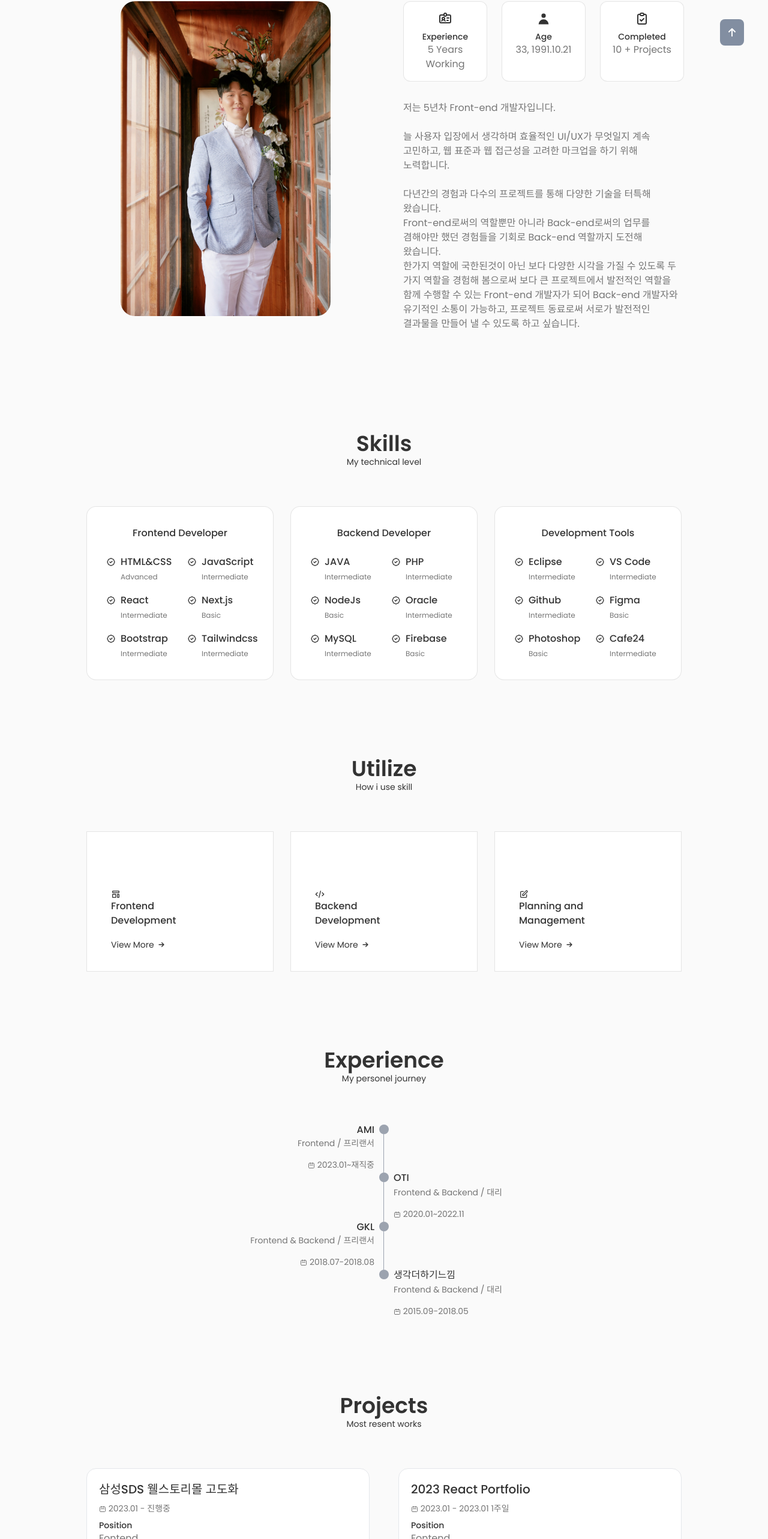
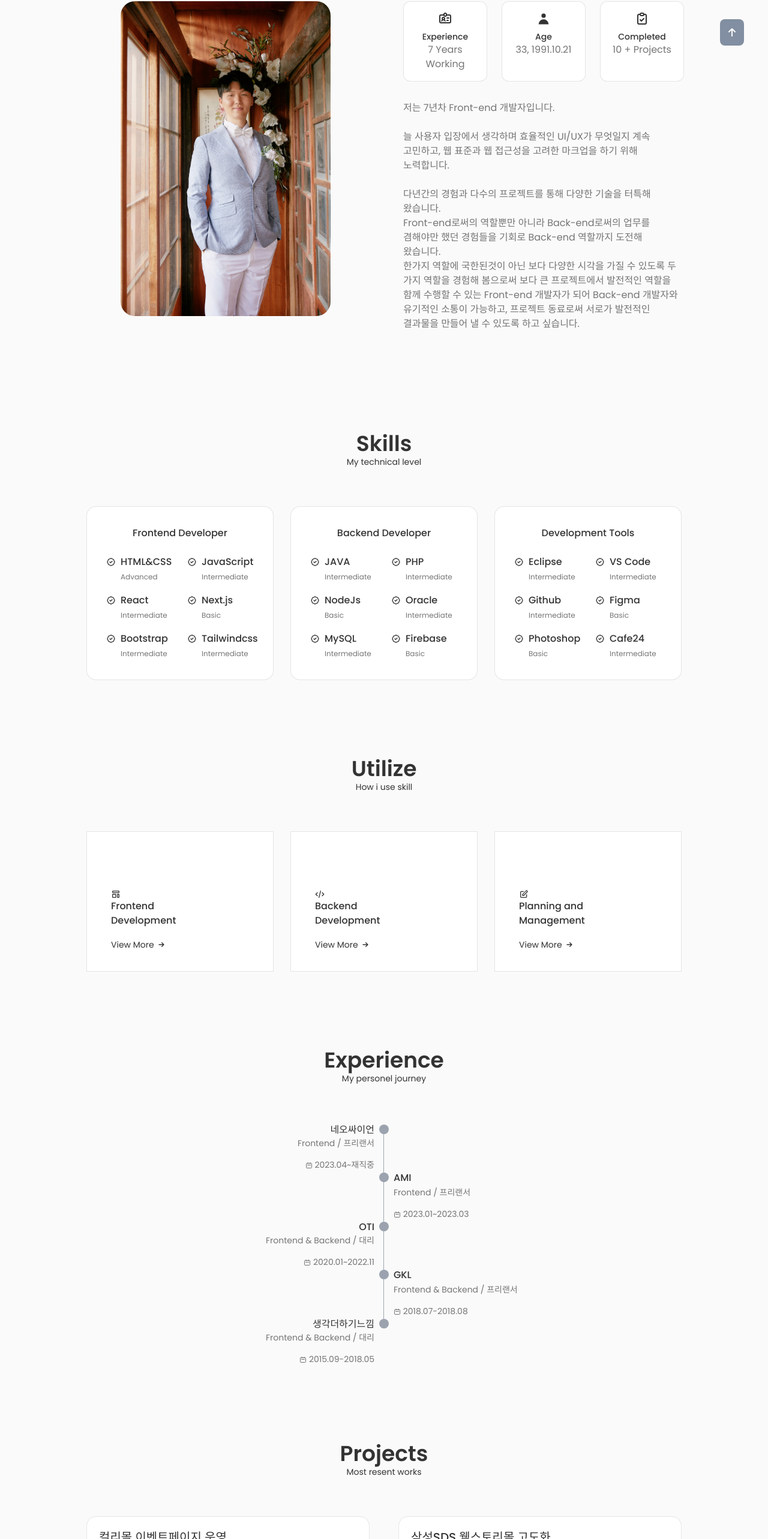
Before and after one commit to SeoGM/next-app, a Next.js app: page / in a window 1280 px wide. Shown: the part 884-3450 px from the top of the page at 60% size. Built offline with nearby package versions, Linux system fonts and the light colour scheme.

Commit message:
2024 최신화

```diff
--- a/src/components/home/AboutSection/index.tsx
+++ b/src/components/home/AboutSection/index.tsx
@@ -27,7 +27,7 @@ export default function AboutSection() {
               <AboutInfoBox
                 icon={IdentificationIcon}
                 title="Experience"
-                desc="5 Years Working"
+                desc="7 Years Working"
               />
               <AboutInfoBox icon={UserIcon} title="Age" desc="33, 1991.10.21" />
               <AboutInfoBox
@@ -37,7 +37,7 @@ export default function AboutSection() {
               />
             </div>
             <p className="text-base mb-10 break-keep lg:px-40 md:mb-8 md:px-16 sm:px-0">
-              저는 5년차 Front-end 개발자입니다.
+              저는 7년차 Front-end 개발자입니다.
               <br />
               <br />
               늘 사용자 입장에서 생각하며 효율적인 UI/UX가 무엇일지 계속
--- a/src/data/metadata.ts
+++ b/src/data/metadata.ts
@@ -89,10 +89,16 @@ export const metadata = {
   ],
   experience: [
     {
+      name: "네오싸이언",
+      position: "Frontend",
+      rank: "프리랜서",
+      date: "2023.04~재직중",
+    },
+    {
       name: "AMI",
       position: "Frontend",
       rank: "프리랜서",
-      date: "2023.01~재직중",
+      date: "2023.01~2023.03",
     },
     {
       name: "OTI",
@@ -115,9 +121,21 @@ export const metadata = {
   ],
   project: [
     {
+      title: "컬리몰 이벤트페이지 운영",
+      date: "2023.04 - 진행중",
+      calculator: "",
+      position: "Fontend",
+      skills: ["React", "TypeScript", "JavaScript", "Git", "Photoshop"],
+      description:
+        "마켓컬리 이벤트 개발팀에서 React 컴포넌트를 활용하여 사용자 경험을 향상시키고, 코드 재활용성을 높였습니다.\n" +
+        "타입스크립트를 도입하여 코드베이스를 리팩토링하고 안정성을 향상시켰으며, Fetch함수를 사용하여 백엔드 API와 통합하여 비동기적으로 데이터를 가져왔습니다. \n" +
+        "컴포넌트 랜더링과 데이터 요청 최적화를 통해 빠른 페이지 로딩과 반응성을 유지했습니다. \n" +
+        "Git과 GitHub를 사용하여 이벤트별 브랜치를 나누어 개발하고, 코드 리뷰를 통해 코드 품질을 유지했습니다.",
+    },
+    {
       title: "삼성SDS 웰스토리몰 고도화",
-      date: "2023.01 - 진행중",
-      calculator: "",
+      date: "2023.01 - 2023.03",
+      calculator: "2개월",
       position: "Fontend",
       skills: ["React", "Git", "Figma"],
       description:
@@ -131,7 +149,7 @@ export const metadata = {
       date: "2023.01 - 2023.01",
       calculator: "1주일",
       position: "Fontend",
-      skills: ["React", "HTML", "CSS", "JAVASCRIPT"],
+      skills: ["React", "HTML", "CSS", "JavaScript"],
       description:
         "다른 포트폴리오 사이트를 클론 코딩하여 React를 공부하며 만든 사이트입니다. 계속해서 발전하는 신기술을 배우며 제 자신의 가치를 높이기 위한 새로운 도전의 시작점입니다. React의 특징을 살리지 못한 클론 코딩 포트폴리오지만, 기반을 만들어두고 계속해서 업데이트해 나가는 게 목표입니다.",
     },
@@ -156,7 +174,7 @@ export const metadata = {
       date: "2021.05 - 2021.12",
       calculator: "7개월",
       position: "Fontend",
-      skills: ["HTML", "CSS", "JAVASCRIPT", "SVN"],
+      skills: ["HTML", "CSS", "JavaScript", "SVN"],
       description:
         "전자가족관계등록시스템에서 모바일 전자증명서를 발급할 수 있도록 증명서발급 페이지와 온라인 신고 페이지를 반응형페이지로 고도화하였습니다. " +
         "웹 접근성 검사툴(Openwax) 기준 100점을 준수하여 제작하였습니다.",
@@ -166,7 +184,7 @@ export const metadata = {
       date: "2022.01 - 2021.03",
       calculator: "1년 2개월",
       position: "Fontend",
-      skills: ["HTML", "CSS", "JAVASCRIPT", "SVN"],
+      skills: ["HTML", "CSS", "JavaScript", "SVN"],
       description:
         "전자가족관계등록시스템, 가족관계등록시스템, 제적부등록시스템 3개의 서비스를 동시 개발하였습니다. " +
         "전자가족관계등록시스템은 퍼블리싱 100%, 가족관계등록시스템과 제적부등록시스템은 HTML 컴포넌트와 8개의 표준 템플릿을 제작하여 개발자에게 교육하였습니다. " +
@@ -181,7 +199,7 @@ export const metadata = {
         "전자정부프레임워크",
         "HTML",
         "CSS",
-        "JAVASCRIPT",
+        "JavaScript",
         "Oracle",
         "Oracle procedure",
       ],
@@ -197,7 +215,7 @@ export const metadata = {
       skills: [
         "HTML",
         "CSS",
-        "JAVASCRIPT",
+        "JavaScript",
         "그누보드",
         "PHP",
         "My-SQL",
```
Also changed, not shown: 1 other file (tests, documents, lock files or other folders).
